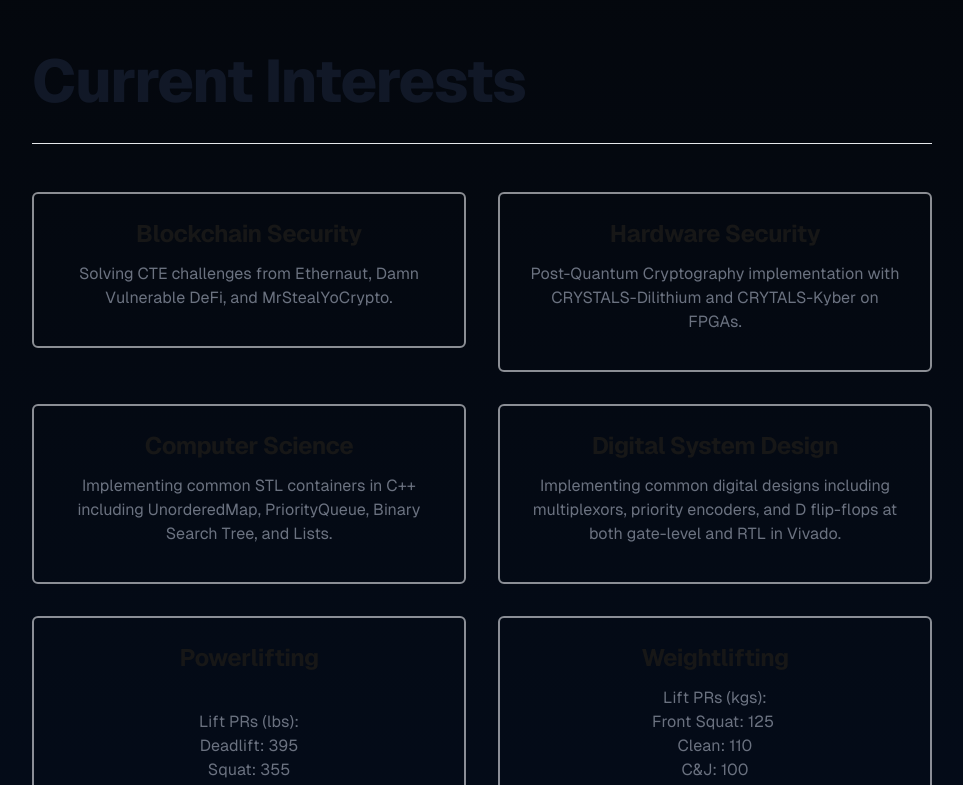
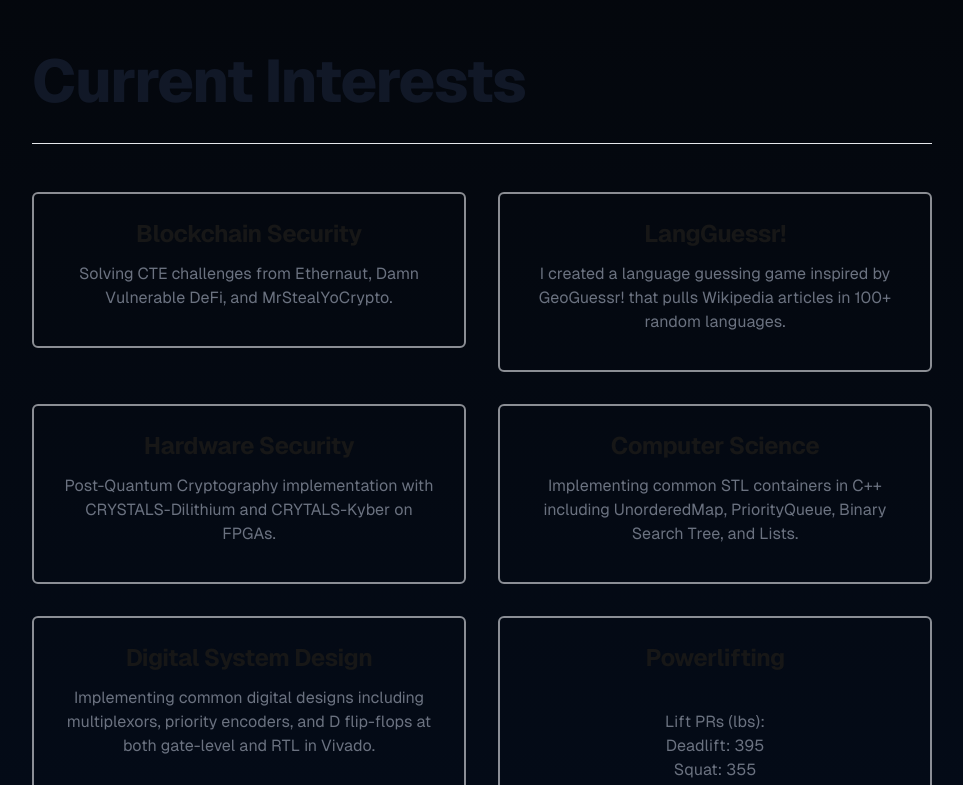
Before and after one commit to jkohhokj/website, a Next.js app: page / in a window 1280 px wide. Shown: the part 661-1446 px from the top of the page, without its empty margins (158-1121 px from the left). Built offline with nearby package versions, Linux system fonts and the light colour scheme.

Commit message:
add langguessr to Current Interests

```diff
--- a/data/projectsData.ts
+++ b/data/projectsData.ts
@@ -16,6 +16,11 @@ export const interestsData: Topic[] = [
         title: 'Blockchain Security',
         description: 'Solving CTE challenges from Ethernaut, Damn Vulnerable DeFi, and MrStealYoCrypto.',
         href: 'https://blog.jkoh.dev/tags'
+    },
+    {
+        title: 'LangGuessr!',
+        description: 'I created a language guessing game inspired by GeoGuessr! that pulls Wikipedia articles in 100+ random languages.',
+        href: 'https://lang-guessr.vercel.app/'
     },
     {
         title: 'Hardware Security',
```
